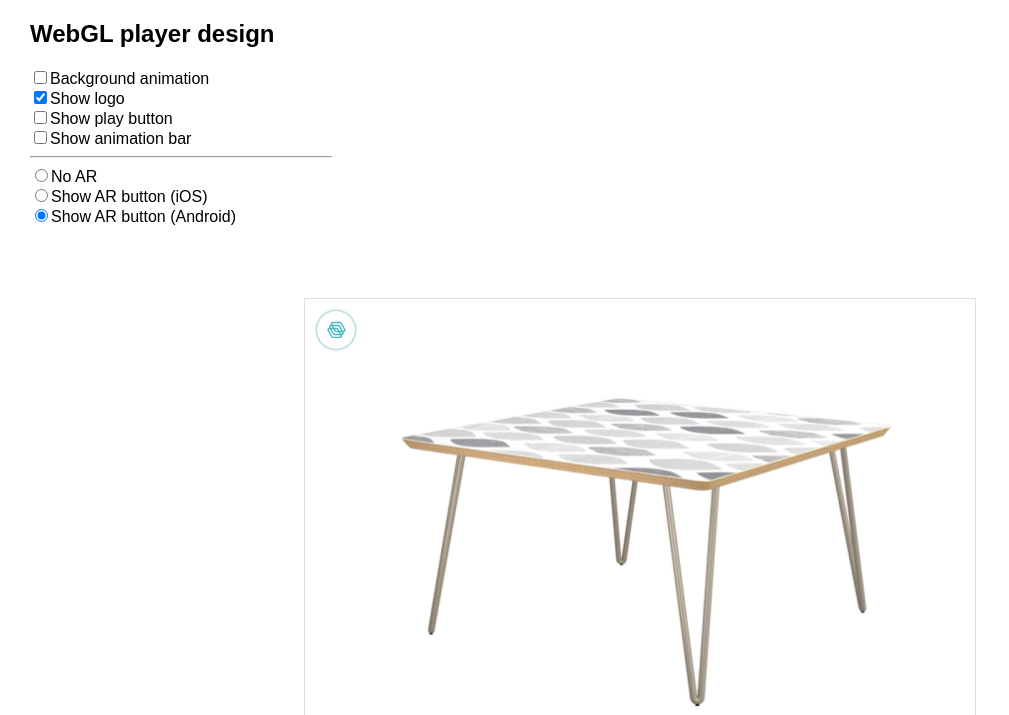
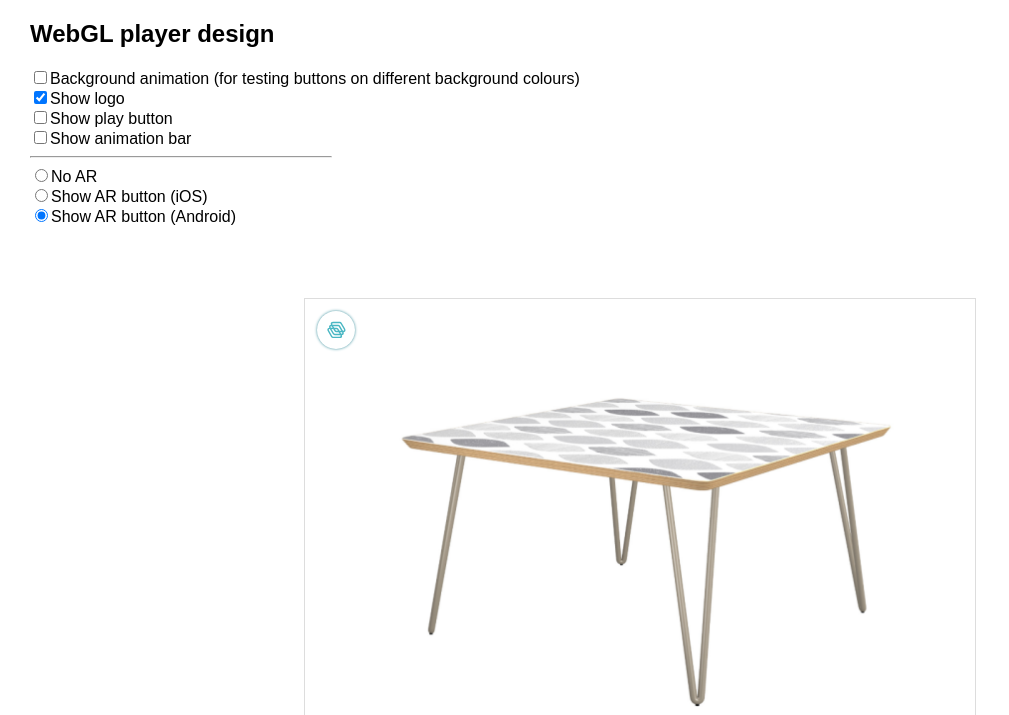
Before and after one commit to peterliuthreekit/webgl-viewer, a plain HTML site: page index.html in a window 1280 px wide. Shown: the top 715 px of the page, without its empty margins (0-1009 px from the left). Drawn offline with Linux system fonts and the light colour scheme.

Commit message:
Update index.html

```diff
--- a/index.html
+++ b/index.html
@@ -144,7 +144,7 @@
 <body>
     <div style='margin-left: 30px;'>
         <h2>WebGL player design</h2>
-        <input type="checkbox" onclick="document.getElementById('main').classList.toggle('animatebg'); document.getElementById('main').classList.toggle('table')">Background animation<br />
+        <input type="checkbox" onclick="document.getElementById('main').classList.toggle('animatebg'); document.getElementById('main').classList.toggle('table')">Background animation  (for testing buttons on different background colours)<br />
         <input type="checkbox" onclick="document.getElementById('logo').classList.toggle('dontshow')" checked>Show logo<br />
         <input type="checkbox" onclick="document.getElementById('play').classList.toggle('dontshow')">Show play button<br />
         <input type="checkbox" onclick="document.getElementById('loadingbar').classList.toggle('dontshow')">Show animation bar<br />
```
